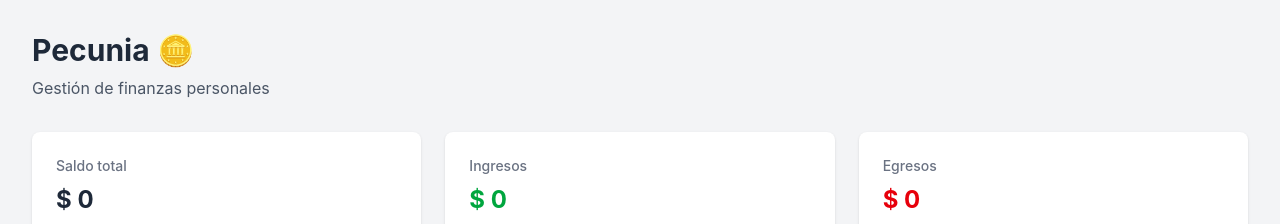
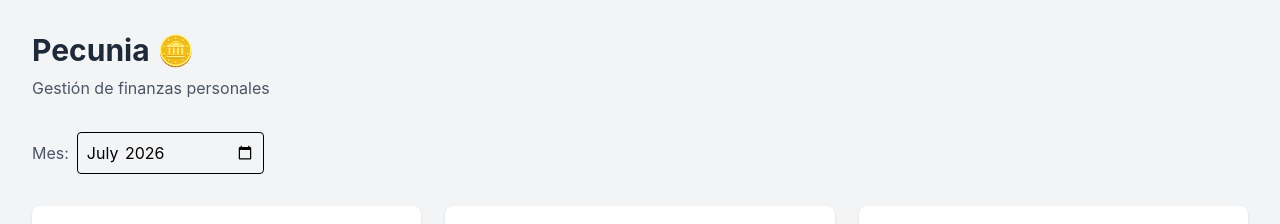
Before and after one commit to Mtronc97/pecunia, a Vue app in the folder client/: page / in a window 1280 px wide. Shown: the top 224 px of the page. Built offline with nearby package versions, Linux system fonts and the light colour scheme; no server answers.

Commit message:
feat: fitro de meses

```diff
--- a/client/src/App.vue
+++ b/client/src/App.vue
@@ -19,9 +19,11 @@ const filterCategories = [
 
 const filteredTransactions = computed(() => {
   if (selectedCategory.value === "Todas") {
-    return store.transactions;
+    return store.transactionsOfMonth;
   }
-  return store.transactions.filter((t) => t.category === selectedCategory.value);
+  return store.transactionsOfMonth.filter(
+    (t) => t.category === selectedCategory.value
+  );
 });
 
 const sortedTransactions = computed(() =>
@@ -48,11 +50,23 @@ onMounted(() => {
     <h1 class="text-3xl font-bold text-gray-800">Pecunia 🪙</h1>
     <p class="text-gray-600 mt-2 mb-8">Gestión de finanzas personales</p>
 
+    <div class="mb-8">
+  <label class="text-gray-600 mr-2">Mes:</label>
+  <input
+    type="month"
+    :value="store.selectedMonth"
+    @change="store.selectedMonth = ($event.target as HTMLInputElement).value"
+    class="border rounded p-2"
+  />
+</div>
+
     <div class="grid grid-cols-1 md:grid-cols-3 gap-6">
       <SummaryCard title="Saldo total" :amount="store.balance" color="text-gray-800" />
       <SummaryCard title="Ingresos" :amount="store.totalIncome" color="text-green-600" />
       <SummaryCard title="Egresos" :amount="store.totalExpense" color="text-red-600" />
     </div>
+
+
 
     <div class="grid grid-cols-1 md:grid-cols-3 gap-6 mt-8 h-[396px]">
       <div class="md:col-span-1">
--- a/client/src/stores/transactionStore.ts
+++ b/client/src/stores/transactionStore.ts
@@ -7,27 +7,39 @@ import {
   deleteTransaction,
 } from "../services/transactionApi";
 
+
+function getCurrentMonth(): string {
+  const now = new Date();
+  const year = now.getFullYear();
+  const month = String(now.getMonth() + 1).padStart(2, "0");
+  return `${year}-${month}`;
+}
+
+
 export const useTransactionStore = defineStore("transactions", () => {
 
   // --- State ---
   const transactions = ref<Transaction[]>([]);
   const isLoading = ref<boolean>(false);
   const error = ref<string | null>(null);
+  const selectedMonth = ref<string>(getCurrentMonth());
 
   // --- Getters ---
 const totalIncome = computed(() =>
-    transactions.value
+  transactionsOfMonth.value
     .filter((t) => t.type === "income")
     .reduce((sum, t) => sum + t.amount, 0)
 );
 
 const totalExpense = computed(() =>
-    transactions.value
+  transactionsOfMonth.value
     .filter((t) => t.type === "expense")
     .reduce((sum, t) => sum + t.amount, 0)
 );
 
 const balance = computed(() => totalIncome.value - totalExpense.value);
+
+
 
   // --- Actions ---
   async function loadTransactions() {
@@ -65,20 +77,26 @@ export const useTransactionStore = defineStore("transactions", () => {
 
 const expensesByCategory = computed(() => {
   const grouped: Record<string, number> = {};
-
-  for (const t of transactions.value) {
+  for (const t of transactionsOfMonth.value) {
     if (t.type === "expense") {
       grouped[t.category] = (grouped[t.category] || 0) + t.amount;
     }
   }
-
   return grouped;
 });
+
+const transactionsOfMonth = computed(() =>
+  transactions.value.filter((t) => t.date.slice(0, 7) === selectedMonth.value)
+);
+
+
 
 return {
     transactions,
     isLoading,
     error,
+    selectedMonth,
+    transactionsOfMonth,
     totalIncome,
     totalExpense,
     balance,
```
Lines whose indentation alone changed are shown as unchanged.
